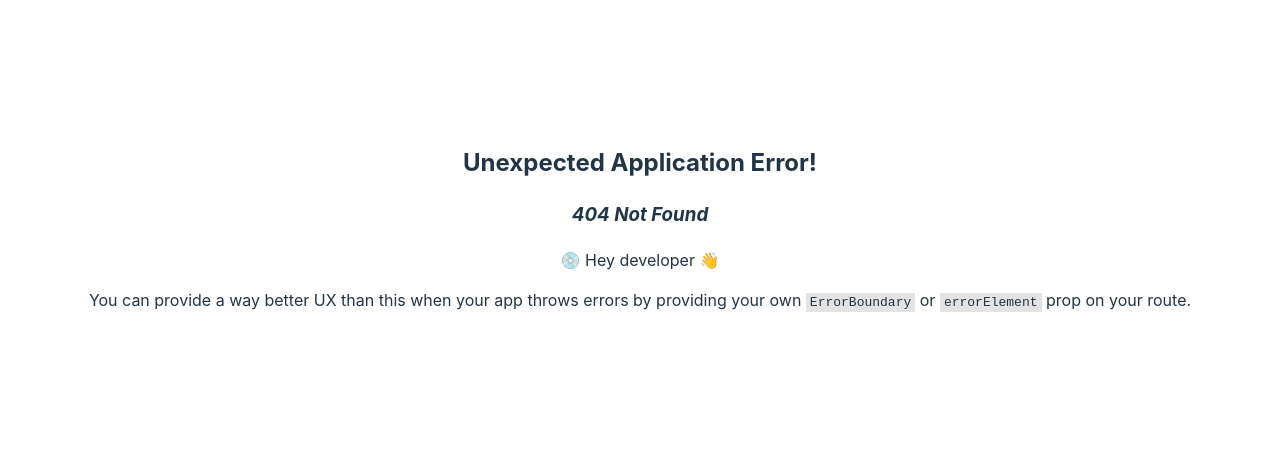
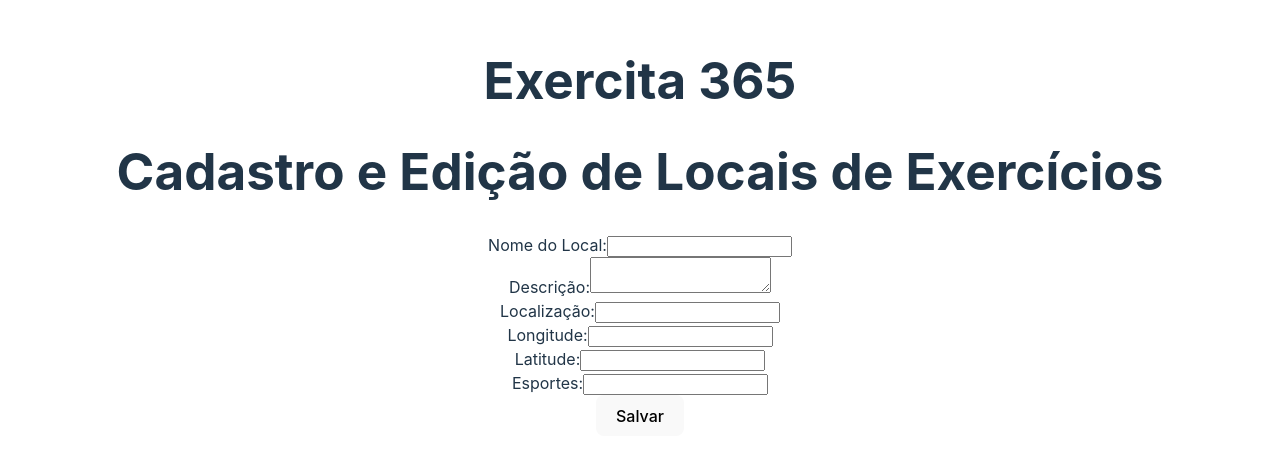
Before and after one commit to juniorpinhodev/Exercita365, a React (Vite) app in the folder Exercita365/: page /local-registration in a window 1280 px wide. Before the commit this address had no page. Shown: the part 173-634 px from the top of the page. Built offline with nearby package versions, Linux system fonts and the light colour scheme; data requests are answered from the project's data file; sample sign-in values are in the browser's storage.

Commit message:
feat: 🎸 criação da Registro de locais de exercícios

```diff
--- a/Exercita365/data/db.json
+++ b/Exercita365/data/db.json
@@ -109,7 +109,6 @@
       }
     }
   ],
-
   "list": [
     {
       "id": "1",
@@ -119,7 +118,10 @@
       "localizacao": "Av. Paulista, 100",
       "longitude": -46.646511,
       "latitude": -23.561728,
-      "esportes": ["musculação", "caminhada"]
+      "esportes": [
+        "musculação",
+        "caminhada"
+      ]
     },
     {
       "id": "2",
@@ -128,8 +130,12 @@
       "descricao": "Praça ampla com pista de corrida",
       "localizacao": "Rua das Palmeiras, s/n",
       "longitude": -46.654321,
-      "latitude": -23.567890,
-      "esportes": ["caminhada", "corrida", "ginástica"]
+      "latitude": -23.56789,
+      "esportes": [
+        "caminhada",
+        "corrida",
+        "ginástica"
+      ]
     },
     {
       "id": "3",
@@ -139,7 +145,10 @@
       "localizacao": "Av. Sernambetiba, s/n",
       "longitude": -43.434343,
       "latitude": -22.222222,
-      "esportes": ["natação", "surf"]
+      "esportes": [
+        "natação",
+        "surf"
+      ]
     },
     {
       "id": "4",
@@ -147,9 +156,14 @@
       "userId": "3",
       "descricao": "Um dos maiores parques urbanos da América Latina",
       "localizacao": "Av. Pedro Álvares Cabral, s/n",
-      "longitude": -46.655000,
-      "latitude": -23.560000,
-      "esportes": ["caminhada", "corrida", "ciclismo", "skate"]
+      "longitude": -46.655,
+      "latitude": -23.56,
+      "esportes": [
+        "caminhada",
+        "corrida",
+        "ciclismo",
+        "skate"
+      ]
     },
     {
       "id": "5",
@@ -159,7 +173,10 @@
       "localizacao": "Av. Maracanã, s/n",
       "longitude": -43.239722,
       "latitude": -22.892222,
-      "esportes": ["futebol", "atletismo"]
+      "esportes": [
+        "futebol",
+        "atletismo"
+      ]
     },
     {
       "id": "6",
@@ -167,9 +184,11 @@
       "userId": "5",
       "descricao": "Um dos mais importantes museus de arte do Brasil",
       "localizacao": "Av. Paulista, 282",
-      "longitude": -46.645000,
-      "latitude": -23.560000,
-      "esportes": ["caminhada"]
+      "longitude": -46.645,
+      "latitude": -23.56,
+      "esportes": [
+        "caminhada"
+      ]
     },
     {
       "id": "6",
@@ -177,9 +196,34 @@
       "userId": "6",
       "descricao": "Estadio multiesportivo",
       "localizacao": "Av. Paulista, 282",
-      "longitude": -46.645000,
-      "latitude": -23.560000,
-      "esportes": ["futebol americano"]
+      "longitude": -46.645,
+      "latitude": -23.56,
+      "esportes": [
+        "futebol americano"
+      ]
+    },
+    {
+      "id": "9f97",
+      "nome": "nome d",
+      "descricao": "descrição",
+      "localizacao": "local",
+      "esportes": [
+        "estpooo"
+      ],
+      "longitude": "log",
+      "latitude": "lat"
+    },
+    {
+      "id": "dae2",
+      "userId":"4",
+      "nome": "nome",
+      "descricao": "desc",
+      "localizacao": "loc",
+      "esportes": [
+        "esp"
+      ],
+      "longitude": "lon",
+      "latitude": "lat"
     }
   ]
 }
--- a/Exercita365/src/main.jsx
+++ b/Exercita365/src/main.jsx
@@ -12,6 +12,7 @@ import Login from './pages/Login.jsx'
 import Dashboard from './pages/Dashboard.jsx'
 import List from './pages/List.jsx'
 import SearchCEP from "./pages/SearchCEP.jsx"
+import LocalRegistration from './pages/LocalRegistration';
 
 let isAuthenticated = JSON.parse(localStorage.getItem('isAuthenticated')) || false
 
@@ -41,6 +42,10 @@ const routes = createBrowserRouter([
         element: <Dashboard />
       },
       {
+        path: "/local-registration",
+        element: <LocalRegistration />
+      },
+      {
         path: "/list/:id",
         element: <List />
       },
--- /dev/null
+++ b/Exercita365/src/pages/LocalRegistration.jsx
@@ -0,0 +1,85 @@
+import React, { useState } from 'react';
+
+function LocalRegistration() {
+  const [nome, setNome] = useState('');
+  const [descricao, setDescricao] = useState('');
+  const [localizacao, setLocalizacao] = useState('');
+  const [esportes, setEsportes] = useState([]);
+  const [longitude, setLongitude] = useState('');
+  const [latitude, setLatitude] = useState('');
+
+  const handleSubmit = (event) => {
+    event.preventDefault();
+    const data = {
+      nome,
+      descricao,
+      localizacao,
+      esportes,
+      longitude,
+      latitude,
+    };
+
+    fetch('http://localhost:3000/list', {
+      method: 'POST',
+      headers: {
+        'Content-Type': 'application/json',
+      },
+      body: JSON.stringify(data),
+    })
+      .then((response) => response.json())
+      .then((result) => {
+        console.log('Dados enviados:', result);
+        // Limpar os campos após o envio
+        setNome('');
+        setDescricao('');
+        setLocalizacao('');
+        setEsportes([]);
+        setLongitude('');
+        setLatitude('');
+      })
+      .catch((error) => {
+        console.error('Erro ao enviar dados:', error);
+      });
+  };
+
+  return (
+    <div>
+      <h1>Cadastro e Edição de Locais de Exercícios</h1>
+      <form onSubmit={handleSubmit}>
+        <label>
+          Nome do Local:
+          <input type="text" value={nome} onChange={(e) => setNome(e.target.value)} required />
+        </label>
+        <br />
+        <label>
+          Descrição:
+          <textarea value={descricao} onChange={(e) => setDescricao(e.target.value)} required />
+        </label>
+        <br />
+        <label>
+          Localização:
+          <input type="text" value={localizacao} onChange={(e) => setLocalizacao(e.target.value)} required />
+        </label>
+        <br />
+        <label>
+          Longitude:
+          <input type="text" value={longitude} onChange={(e) => setLongitude(e.target.value)} required />
+        </label>
+        <br />
+        <label>
+          Latitude:
+          <input type="text" value={latitude} onChange={(e) => setLatitude(e.target.value)} required />
+        </label>
+        <br />
+        <label>
+          Esportes:
+          <input type="text" value={esportes} onChange={(e) => setEsportes(e.target.value.split(','))} required />
+        </label>
+        <br />
+        <button type="submit">Salvar</button>
+      </form>
+    </div>
+  );
+}
+
+export default LocalRegistration;
--- a/Exercita365/src/router/routes.jsx
+++ b/Exercita365/src/router/routes.jsx
@@ -6,7 +6,7 @@ import Dashboard from '../pages/Dashboard';
 import List from '../pages/List';
 import SearchCEP from "../pages/SearchCEP";
 import PrivateRoute from "../components/PrivateRoute";
-
+import LocalRegistration from '../pages/LocalRegistration';
 
 const routes = createBrowserRouter([
     {
@@ -34,6 +34,10 @@ const routes = createBrowserRouter([
         )
        },
        {
+        path: "/local-registration",
+        element: <LocalRegistration />
+        },
+       {
         path: "/list/:id",
         element: <List />
        },
```
